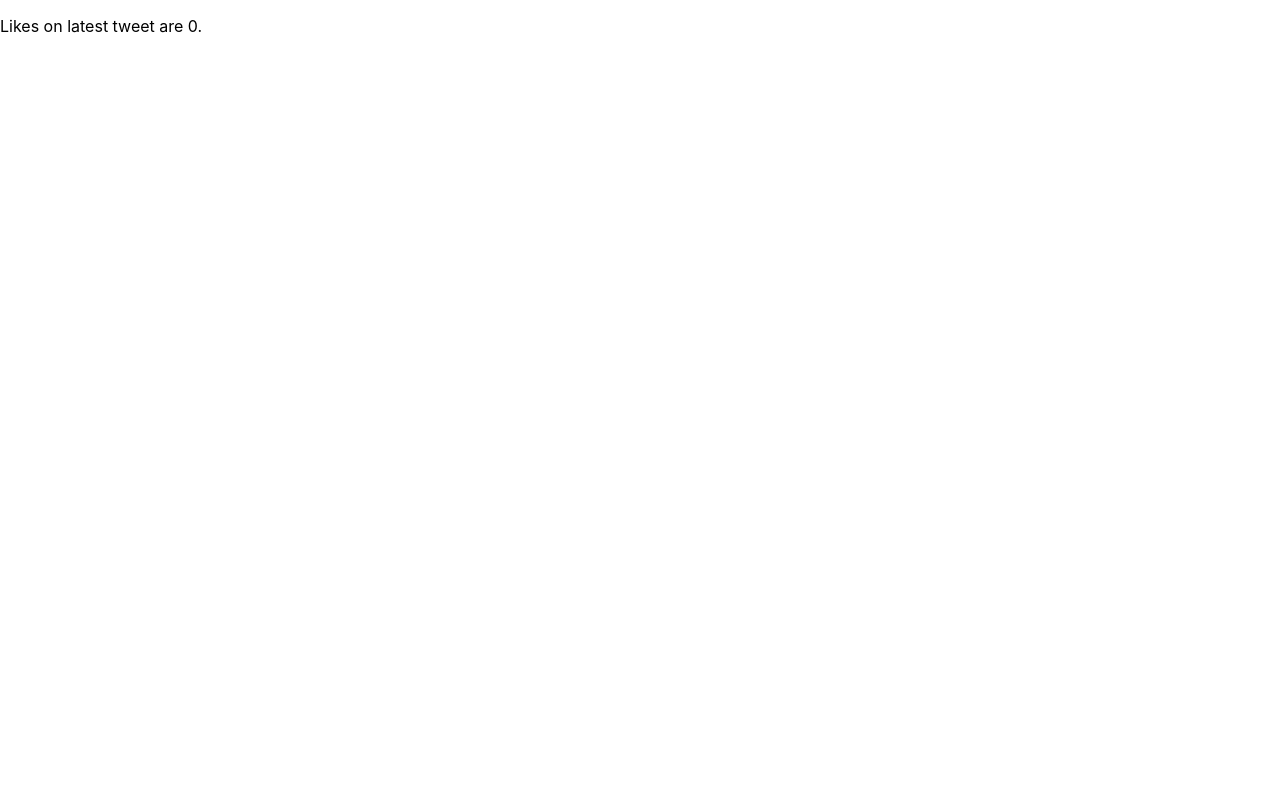
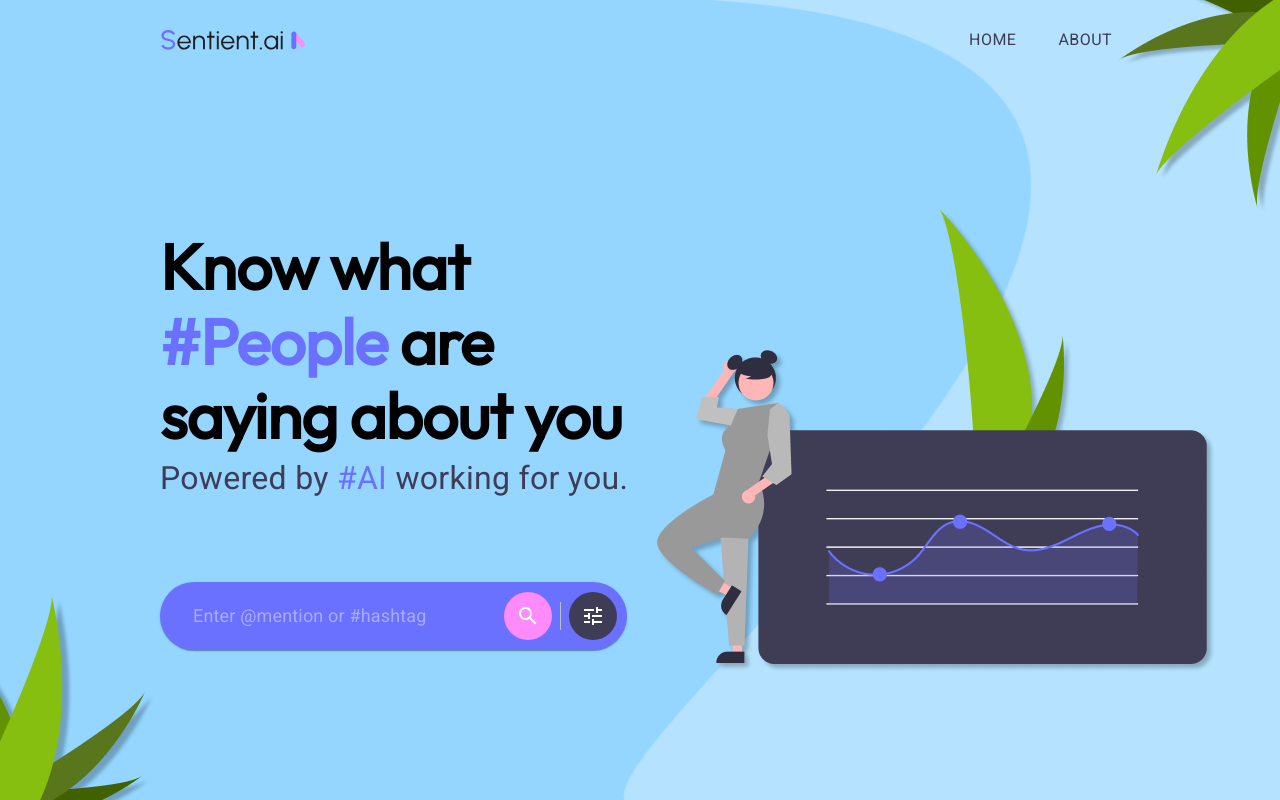
Before and after one commit to om-varshney/Sentient.ai, a React (Create React App) app in the folder Frontend/sentient/: page / in a window 1280 px wide. Built offline with nearby package versions, Linux system fonts and the light colour scheme; no server answers.

Commit message:
Landing Page Complete

```diff
--- a/Frontend/sentient/package.json
+++ b/Frontend/sentient/package.json
@@ -6,7 +6,9 @@
   "dependencies": {
     "@emotion/react": "^11.10.5",
     "@emotion/styled": "^11.10.5",
+    "@mui/icons-material": "^5.11.9",
     "@mui/material": "^5.11.9",
+    "@mui/styles": "^5.11.9",
     "@testing-library/jest-dom": "^5.16.5",
     "@testing-library/react": "^13.4.0",
     "@testing-library/user-event": "^13.5.0",
--- a/Frontend/sentient/src/App.js
+++ b/Frontend/sentient/src/App.js
@@ -1,25 +1,13 @@
-import React, { useState, useEffect } from 'react';
+import React, { useState, useEffect } from "react";
+import MuiAlert from "@mui/material/Alert";
+import { HomePage } from "./Components/home";
+
+const Alert = React.forwardRef(function Alert(props, ref) {
+  return <MuiAlert elevation={6} ref={ref} variant="filled" {...props} />;
+});
 
 function App() {
-  const [currentTime, setCurrentTime] = useState(0);
-
-  const getLikes = () => {
-    fetch('/likes').then(res => res.json()).then(data => {
-      setCurrentTime(data.likes);
-    });
-  }
-
-  useEffect(() => {
-    getLikes();
-  }, []);
-
-  return (
-    <div className="App">
-      <header className="App-header">
-        <p>Likes on latest tweet are {currentTime}.</p>
-      </header>
-    </div>
-  );
+  return <HomePage />;
 }
 
 export default App;
--- /dev/null
+++ b/Frontend/sentient/src/Components/application/input.js
@@ -0,0 +1,77 @@
+import Paper from "@mui/material/Paper";
+import InputBase from "@mui/material/InputBase";
+import Divider from "@mui/material/Divider";
+import IconButton from "@mui/material/IconButton";
+import SearchIcon from "@mui/icons-material/Search";
+import TuneIcon from "@mui/icons-material/Tune";
+import { makeStyles } from "@mui/styles";
+
+const useStyles = makeStyles((theme) => ({
+  searchButton: {
+    backgroundColor: "#FF8AFA !important",
+  },
+  filtersButton: {
+    backgroundColor: "#3F3D56 !important",
+  },
+  searchIcon: {
+    color: "white",
+  },
+  filtersIcon: {
+    color: "White",
+  },
+  divider: {
+    backgroundColor: "#D9D9D9",
+  },
+}));
+
+const MainInput = ({ placeHolderText, width }) => {
+  const classes = useStyles();
+
+  return (
+    <Paper
+      component="form"
+      sx={{
+        p: "10px 10px 10px 25px",
+        display: "flex",
+        alignItems: "center",
+        width: `${width}%`,
+        borderRadius: "500px",
+        backgroundColor: "#6A70FF",
+      }}
+    >
+      <InputBase
+        sx={{
+          ml: 1,
+          flex: 1,
+          color: "rgba(255, 255, 255, 1)",
+          fontFamily: "Roboto !important",
+          fontSize: "18px !important",
+        }}
+        placeholder={placeHolderText}
+        required={true}
+      />
+      <IconButton
+        type="button"
+        aria-label="search"
+        size="large"
+        className={classes.searchButton}
+      >
+        <SearchIcon className={classes.searchIcon} />
+      </IconButton>
+      <Divider
+        orientation="vertical"
+        className={classes.divider}
+        sx={{ m: 1, height: "28px" }}
+      />
+      <IconButton
+        type="button"
+        size="large"
+        aria-label="close"
+        className={classes.filtersButton}
+      >
+        <TuneIcon className={classes.filtersIcon} />
+      </IconButton>
+    </Paper>
+  );
+};
+export default MainInput;
--- /dev/null
+++ b/Frontend/sentient/src/Components/home.js
@@ -0,0 +1,124 @@
+import Grid from "@mui/material/Grid";
+import { makeStyles } from "@mui/styles";
+import leaves_1 from "../Assets/Leaves_1.png";
+import leaves_2 from "../Assets/Leaves_2.png";
+import heroSectionIllustration from "../Assets/Hero Section Illustration.png";
+import backgroundHighlightImage from "../Assets/Background shade.png";
+import { NavBar } from "./navbar";
+import { Button, Typography } from "@mui/material";
+import MainInput from "./application/input";
+
+const useStyles = makeStyles((theme) => ({
+  homePage: {
+    display: "flex",
+    flexDirection: "column",
+    justifyContent: "center",
+    backgroundColor: "#B5E3FF",
+  },
+  heroSection: {
+    backgroundColor: "transparent",
+    width: "100vw",
+    height: "90vh",
+    display: "flex",
+    flexDirection: "column",
+    justifyContent: "center",
+    alignContent: "flex-start",
+    zIndex: 1,
+  },
+  backgroundEffect1: {
+    position: "fixed",
+    bottom: 0,
+    left: 0,
+    zIndex: 1,
+  },
+  backgroundEffect2: {
+    position: "fixed",
+    top: 0,
+    right: 0,
+  },
+  backgroundEffect3: {
+    position: "fixed",
+    top: 0,
+    left: 0,
+    height: "100%",
+    zIndex: 0,
+  },
+  HSImageContainer: {
+    display: "flex",
+    height: "100%",
+    alignContent: "center",
+    alignItems: "center",
+  },
+  HSTextContainer: {
+    display: "flex",
+    height: "100%",
+    alignContent: "center",
+  },
+  HSPrimaryText: {
+    fontFamily: "outfit !important",
+    fontWeight: "bold !important",
+    fontSize: "4rem !important",
+  },
+  HSHighlight: {
+    color: "#6A70FF",
+  },
+  HSSecondaryText: {
+    fontFamily: "roboto !important",
+    fontWeight: "normal !important",
+    fontSize: "2rem !important",
+    color: "#3F3D56 !important",
+  },
+  HSPrimaryButton: {
+    borderRadius: "500px !important",
+    backgroundColor: "#FF6685 !important",
+    color: "white !important",
+    marginRight: "1rem !important",
+    fontSize: "1rem !important",
+  },
+  HSSecondaryButton: {
+    border: "2px solid #3F3D56 !important",
+    borderRadius: "500px !important",
+    color: "#3F3D56 !important",
+    fontSize: "1rem !important",
+  },
+}));
+
+export const HomePage = () => {
+  const classes = useStyles();
+
+  return (
+    <Grid container xs={12} className={classes.homePage}>
+      <img src={leaves_1} alt="" className={classes.backgroundEffect1} />
+      <img src={leaves_2} alt="" className={classes.backgroundEffect2} />
+      <img
+        src={backgroundHighlightImage}
+        alt=""
+        className={classes.backgroundEffect3}
+      />
+      <NavBar />
+      <Grid item container xs={9} className={classes.heroSection}>
+        <Grid item container xs={6} className={classes.HSTextContainer}>
+          <Grid item xs={12}>
+            <Typography variant="h1" className={classes.HSPrimaryText}>
+              Know what <span className={classes.HSHighlight}>#People</span> are
+              saying about you
+            </Typography>
+            <Typography variant="body1" className={classes.HSSecondaryText}>
+              Powered by <span className={classes.HSHighlight}>#AI</span>{" "}
+              working for you.
+            </Typography>
+          </Grid>
+          <Grid item xs={12} style={{ marginTop: "5rem" }}>
+            <MainInput
+              placeHolderText="Enter @mention or #hashtag"
+              width={90}
+            />
+          </Grid>
+        </Grid>
+        <Grid item xs={6} className={classes.HSImageContainer}>
+          <img src={heroSectionIllustration} alt={"hero section"} />
+        </Grid>
+      </Grid>
+    </Grid>
+  );
+};
--- /dev/null
+++ b/Frontend/sentient/src/Components/navbar.js
@@ -0,0 +1,36 @@
+import { makeStyles } from "@mui/styles";
+import { Button, Grid } from "@mui/material";
+import logo from "../Assets/Logo.svg";
+
+const useStyles = makeStyles((theme) => ({
+  logo: {
+    height: "4vh",
+    marginRight: "auto",
+  },
+  navBar: {
+    display: "flex",
+    flexDirection: "row",
+    justifyContent: "flex-start",
+    alignItems: "center",
+    backgroundColor: "transparent",
+    height: "10vh",
+    zIndex: 1,
+  },
+  navButton: {
+    color: "#3F3D56 !important",
+    marginLeft: "2vw !important",
+    fontSize: "1rem !important",
+  },
+}));
+
+export const NavBar = () => {
+  const classes = useStyles();
+
+  return (
+    <Grid item xs={9} className={classes.navBar}>
+      <img src={logo} alt="Logo" className={classes.logo} />
+      <Button className={classes.navButton}>Home</Button>
+      <Button className={classes.navButton}>About</Button>
+    </Grid>
+  );
+};
--- a/Frontend/sentient/src/index.css
+++ b/Frontend/sentient/src/index.css
@@ -1,3 +1,8 @@
+* {
+  margin: 0;
+  padding: 0;
+}
+
 body {
   margin: 0;
   font-family: -apple-system, BlinkMacSystemFont, 'Segoe UI', 'Roboto', 'Oxygen',
```
Also changed, not shown: Frontend/sentient/src/Components/application/filters.js (added), 2 other files (tests, documents, lock files or other folders).
